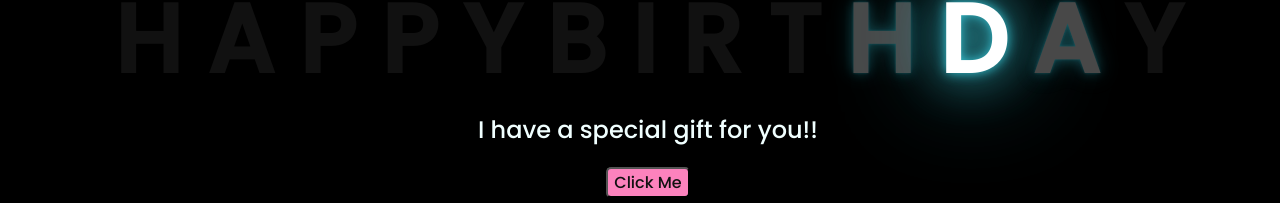
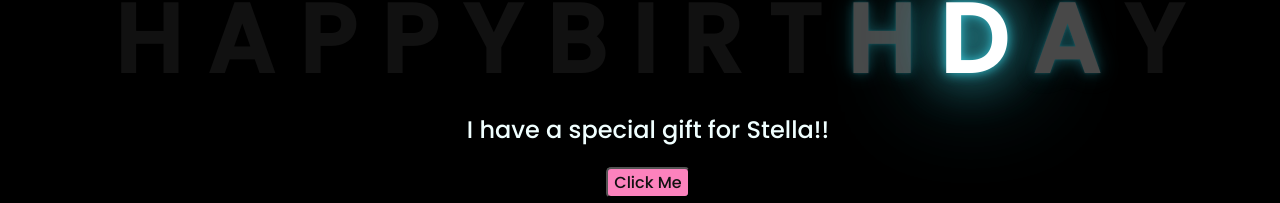
Before and after one commit to Goldz54/website-personal, a plain HTML site: page index.html in a window 1280 px wide. Shown: the part 326-529 px from the top of the page. Drawn offline with Linux system fonts and the light colour scheme.

Commit message:
Update index.html

```diff
--- a/index.html
+++ b/index.html
@@ -26,7 +26,7 @@
         <span>Y</span>
     </div>
     <div class="description">
-        <span>I have a special gift for you!!</span>
+        <span>I have a special gift for Stella!!</span>
     </div>
     <div class="button">
         <button>
```
